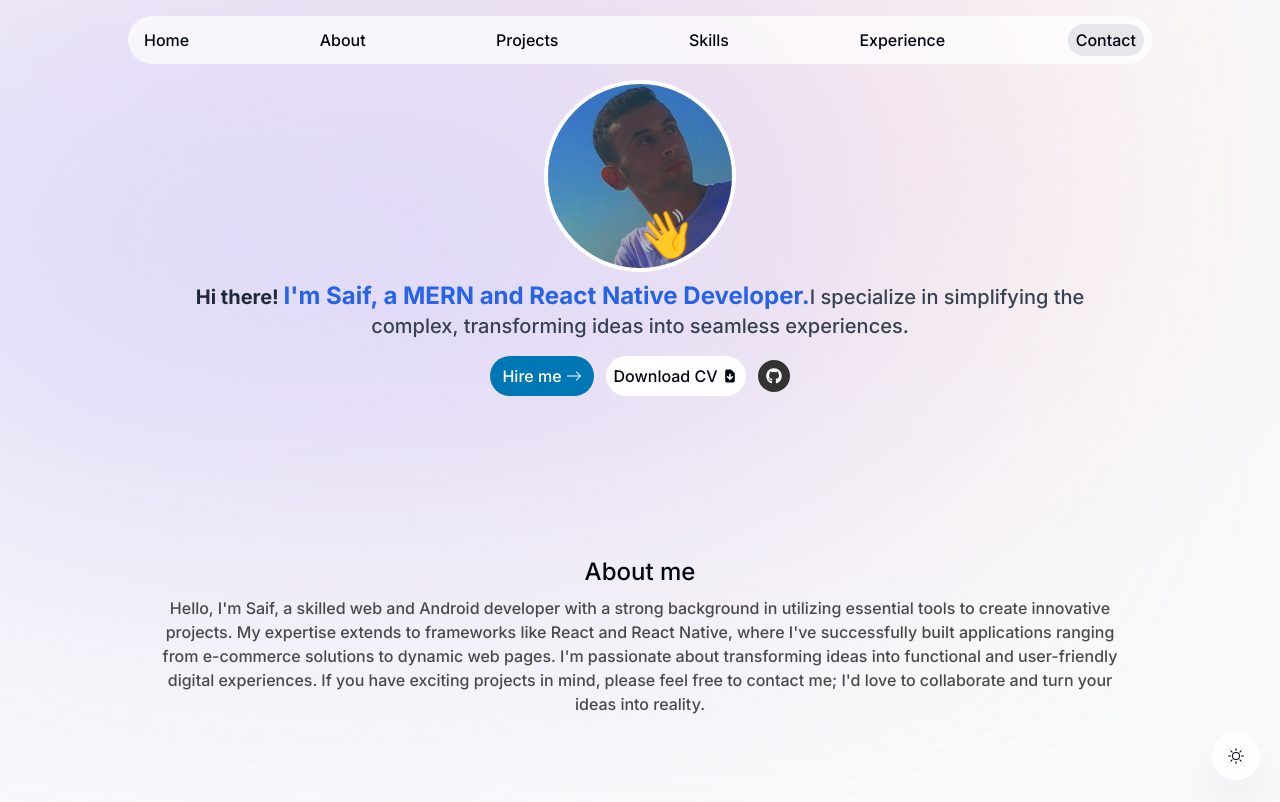
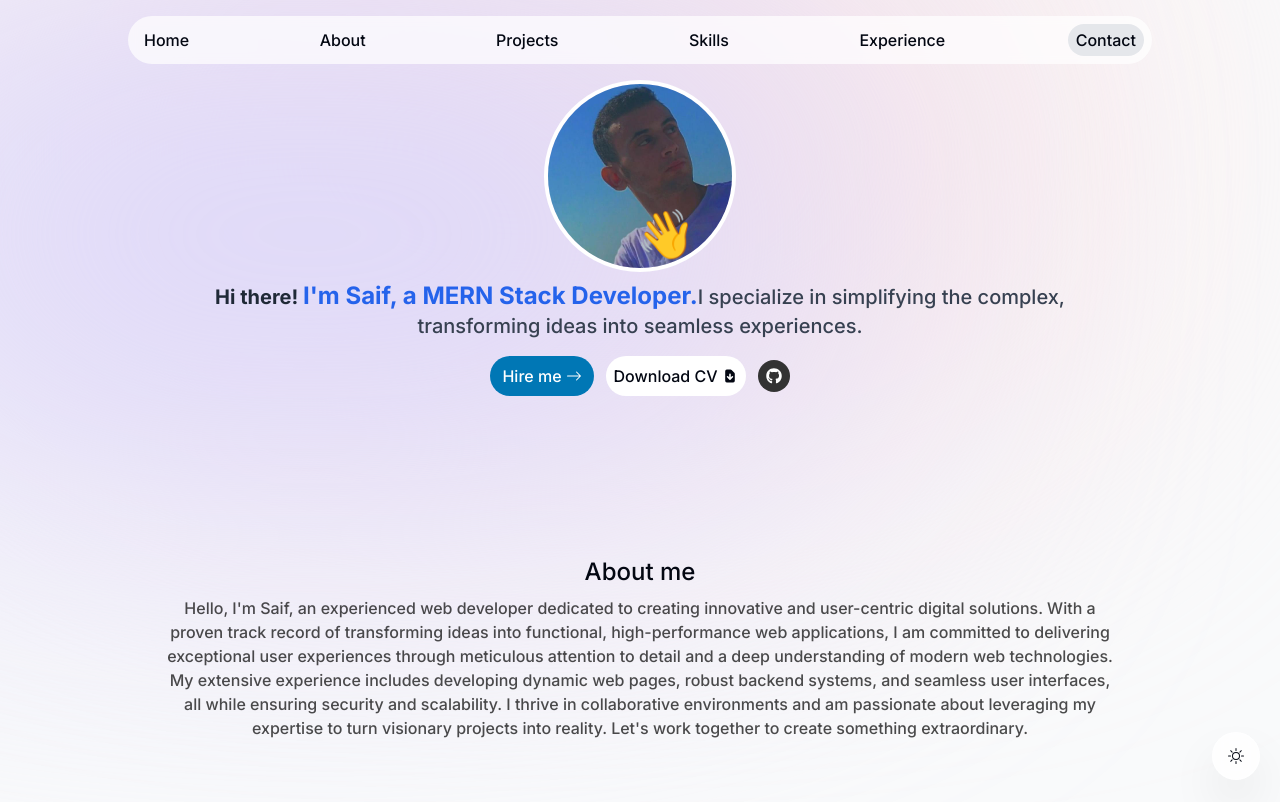
Before and after one commit to Saif-Mohammed1/Portfolio-v2, a Next.js app: page / in a window 1280 px wide. Shown: the top 802 px of the page. Built offline with nearby package versions, Linux system fonts and the light colour scheme.

Commit message:
updata cv

```diff
--- a/components/about/about.tsx
+++ b/components/about/about.tsx
@@ -30,14 +30,17 @@ const About = () => {
         transition={{ delay: 0.23 }}
         className="text-black/70 dark:text-gray-400 font-medium"
       >
-        Hello, I'm Saif, a skilled web and Android developer with a strong
-        background in utilizing essential tools to create innovative projects.
-        My expertise extends to frameworks like React and React Native, where
-        I've successfully built applications ranging from e-commerce solutions
-        to dynamic web pages. I'm passionate about transforming ideas into
-        functional and user-friendly digital experiences. If you have exciting
-        projects in mind, please feel free to contact me; I'd love to
-        collaborate and turn your ideas into reality.
+        Hello, I'm Saif, an experienced web developer dedicated to creating
+        innovative and user-centric digital solutions. With a proven track
+        record of transforming ideas into functional, high-performance web
+        applications, I am committed to delivering exceptional user experiences
+        through meticulous attention to detail and a deep understanding of
+        modern web technologies. My extensive experience includes developing
+        dynamic web pages, robust backend systems, and seamless user interfaces,
+        all while ensuring security and scalability. I thrive in collaborative
+        environments and am passionate about leveraging my expertise to turn
+        visionary projects into reality. Let's work together to create something
+        extraordinary.
       </motion.p>
     </section>
   );
--- a/components/intro/intro.tsx
+++ b/components/intro/intro.tsx
@@ -63,7 +63,7 @@ const Intro = () => {
         >
           <span className="font-bold text-gray-800">Hi there! </span>
           <strong className="text-2xl text-blue-600 dark:text-blue-700">
-            I'm Saif, a MERN and React Native Developer.
+            I'm Saif, a MERN Stack Developer.
           </strong>
           <span className="text-gray-700 dark:text-gray-400 font-medium ">
             I specialize in simplifying the complex, transforming ideas into
```
Also changed, not shown: 1 other file (tests, documents, lock files or other folders).
